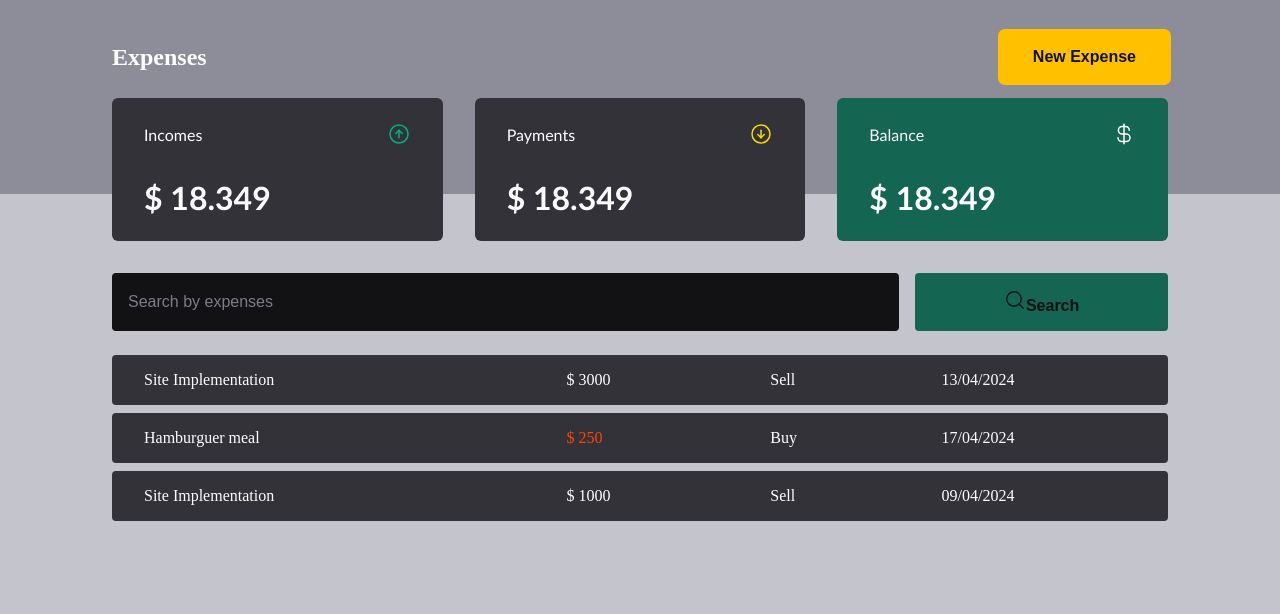
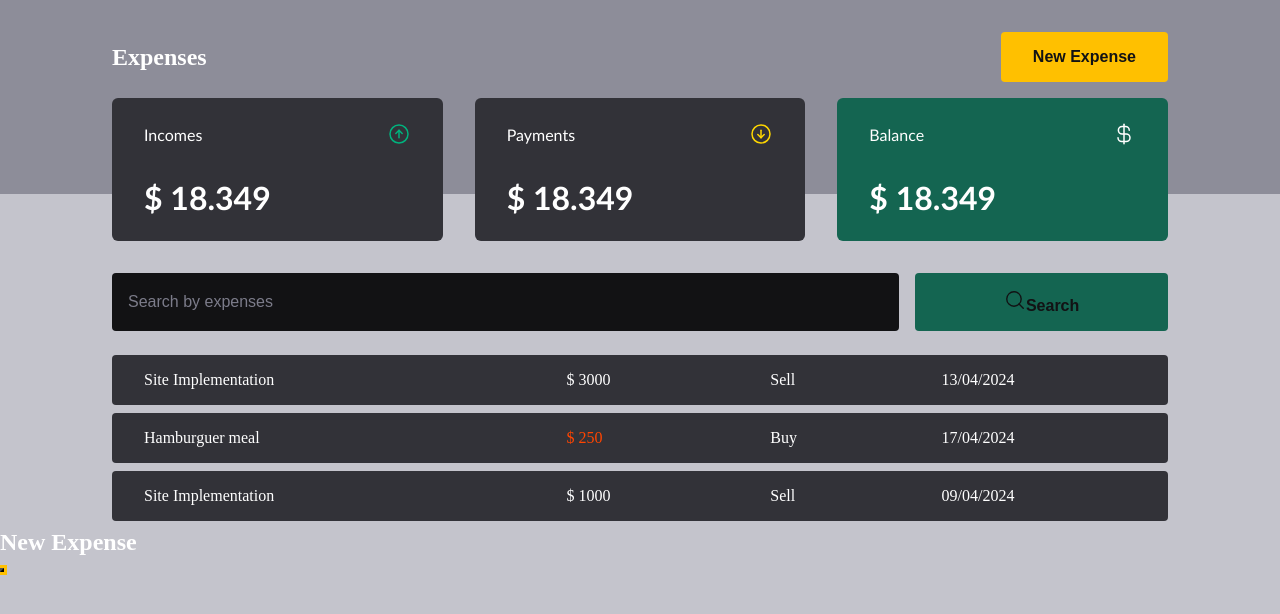
Before and after one commit to marialobillo/expense-tracker-2, a React (Vite) app: page / in a window 1280 px wide. Both pictures are taken after a click on the button "New Expense". Shown: the top 614 px of the page. Built offline with nearby package versions, Linux system fonts and the light colour scheme.

Commit message:
feat: add radix and modal for new expense

```diff
--- a/package.json
+++ b/package.json
@@ -10,6 +10,7 @@
     "preview": "vite preview"
   },
   "dependencies": {
+    "@radix-ui/react-dialog": "^1.1.1",
     "phosphor-react": "^1.4.1",
     "react": "^18.2.0",
     "react-dom": "^18.2.0",
--- a/src/components/Header/index.tsx
+++ b/src/components/Header/index.tsx
@@ -1,5 +1,5 @@
-import { HeaderContainer, HeaderContent, NewExpenseButton } from "./styles"
-
+import * as Dialog from "@radix-ui/react-dialog";
+import { HeaderContainer, HeaderContent, NewExpenseButton } from "./styles";
 
 const Header = () => {
     return (
@@ -7,11 +7,25 @@
             <HeaderContainer>
                 <HeaderContent>
                     <h2>Expenses</h2>
+
+                    <Dialog.Root>
                         <NewExpenseButton>New Expense</NewExpenseButton>
+
+                        <Dialog.Portal>
+                            <Dialog.Overlay />
+
+                            <Dialog.Content>
+                              <Dialog.Title>New Expense</Dialog.Title>
+
+                              <Dialog.Close />
+                            </Dialog.Content>
+                        </Dialog.Portal>
+
+                    </Dialog.Root>
                 </HeaderContent>
             </HeaderContainer>
         </div>
-  )
-}
+    );
+};
 
-export default Header
+export default Header;
--- a/src/components/Header/styles.ts
+++ b/src/components/Header/styles.ts
@@ -1,4 +1,5 @@
 import styled from "styled-components"
+import * as Dialog from "@radix-ui/react-dialog"
 
 export const HeaderContainer = styled.header`
   background-color: ${props => props.theme['gray-400']};
@@ -26,7 +27,7 @@
   }
 `
 
-export const NewExpenseButton = styled.button`
+export const NewExpenseButton = styled(Dialog.Trigger)`
   background-color: ${props => props.theme['yellow-500']};
   color: ${props => props.theme['gray-900']};
 
```
Also changed, not shown: 1 other file (tests, documents, lock files or other folders). Lines whose indentation alone changed are shown as unchanged.
